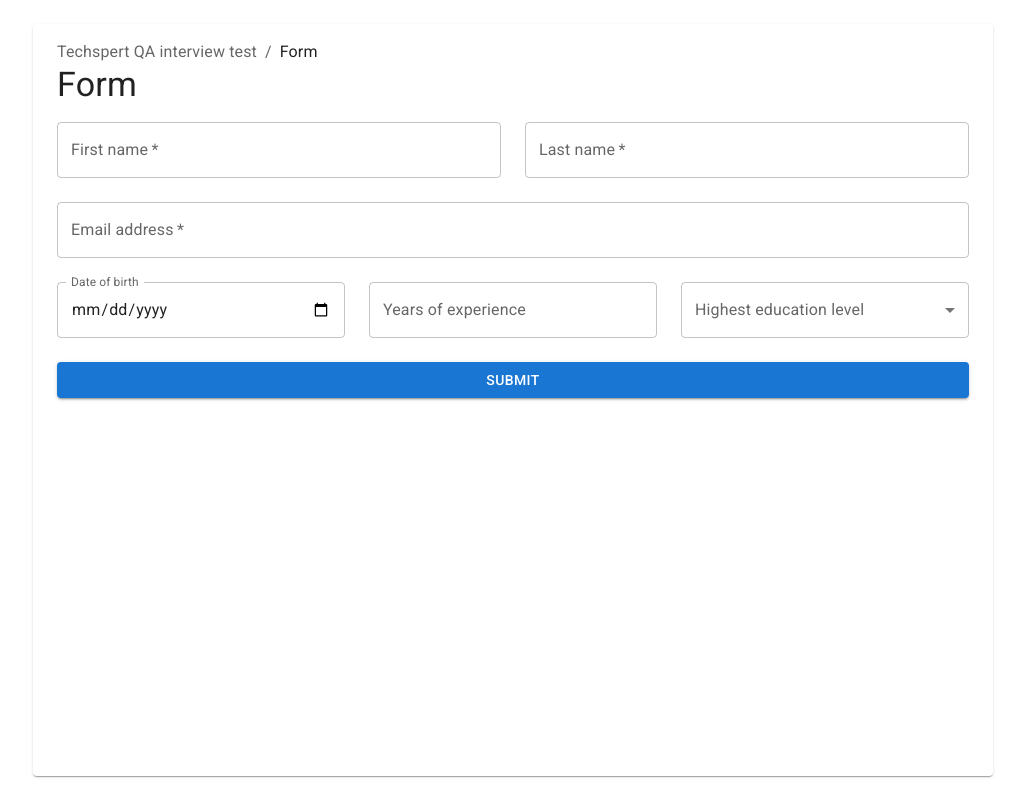
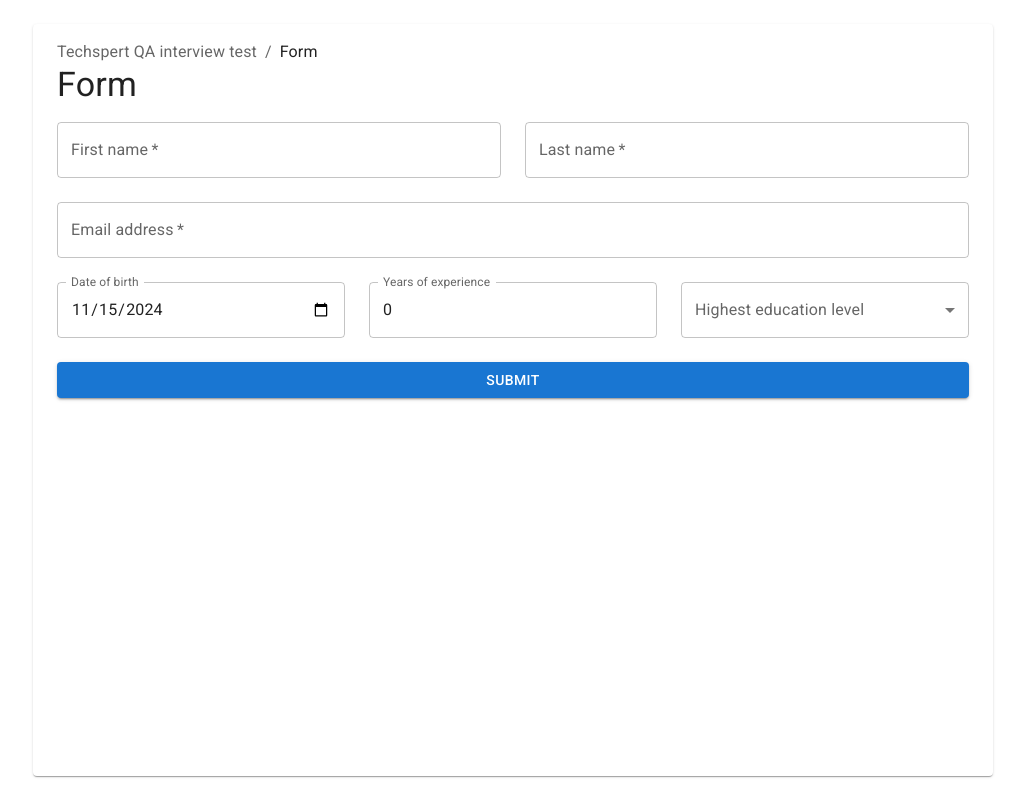
Before and after one commit to techspert-io/txp-qa-interview-test, a Next.js app: page /form in a window 1280 px wide. Shown: the whole page, without its empty margins (127-1152 px from the left). Built offline with nearby package versions, Linux system fonts and the light colour scheme.

Commit message:
form validation

```diff
--- /dev/null
+++ b/src/app/form/form.tsx
@@ -0,0 +1,187 @@
+'use client';
+
+import {
+  Alert,
+  Box,
+  Button,
+  FormControl,
+  InputLabel,
+  MenuItem,
+  Select,
+  TextField,
+  Typography,
+} from '@mui/material';
+import Grid from '@mui/material/Grid2';
+import { useFormik } from 'formik';
+import * as yup from 'yup';
+
+const validationSchema = yup.object({
+  firstName: yup.string().required('First name is required'),
+  lastName: yup.string().required('Last name is required'),
+  emailAddress: yup
+    .string()
+    .email('Please enter a valid email address')
+    .required('Email address is required'),
+  dateOfBirth: yup.date(),
+  yearsOfExperience: yup.number(),
+  educationLevel: yup.string(),
+});
+
+export const Form = () => {
+  const now = new Date();
+
+  const formik = useFormik({
+    initialValues: {
+      firstName: '',
+      lastName: '',
+      emailAddress: '',
+      dateOfBirth: `${now.getFullYear()}-${String(now.getMonth() + 1).padStart(
+        2,
+        '0',
+      )}-${String(now.getDate()).padStart(2, '0')}`,
+      yearsOfExperience: 0,
+      educationLevel: '',
+    },
+    validationSchema,
+    onSubmit: () => {
+      formik.setStatus('submit-success');
+    },
+  });
+
+  return formik.status === 'submit-success' ? (
+    <Box>
+      <Typography>Form submitted successfully</Typography>
+    </Box>
+  ) : (
+    <Box>
+      <form onSubmit={formik.handleSubmit} noValidate>
+        <Grid
+          container
+          spacing={{ xs: 2, md: 3 }}
+          columns={{ xs: 2, sm: 2, md: 12 }}
+          display="flex"
+        >
+          <Grid size={6}>
+            <TextField
+              id="firstName"
+              variant="outlined"
+              label="First name"
+              required={true}
+              sx={{ width: '100%' }}
+              {...formik.getFieldProps('firstName')}
+              onChange={formik.handleChange}
+              onBlur={formik.handleBlur}
+              error={
+                formik.touched.firstName && Boolean(formik.errors.firstName)
+              }
+              helperText={formik.touched.firstName && formik.errors.firstName}
+            />
+          </Grid>
+          <Grid size={6}>
+            <TextField
+              id="lastName"
+              variant="outlined"
+              label="Last name"
+              required={true}
+              sx={{ width: '100%' }}
+              {...formik.getFieldProps('lastName')}
+              onChange={formik.handleChange}
+              onBlur={formik.handleBlur}
+              error={formik.touched.lastName && Boolean(formik.errors.lastName)}
+              helperText={formik.touched.lastName && formik.errors.lastName}
+            />
+          </Grid>
+          <Grid size={12}>
+            <TextField
+              id="emailAddress"
+              variant="outlined"
+              label="Email address"
+              required={true}
+              sx={{ width: '100%' }}
+              {...formik.getFieldProps('emailAddress')}
+              onChange={formik.handleChange}
+              onBlur={formik.handleBlur}
+              error={
+                formik.touched.emailAddress &&
+                Boolean(formik.errors.emailAddress)
+              }
+              helperText={
+                formik.touched.emailAddress && formik.errors.emailAddress
+              }
+            />
+          </Grid>
+          <Grid size={4}>
+            <TextField
+              id="dateOfBirth"
+              variant="outlined"
+              label="Date of birth"
+              type="date"
+              sx={{ width: '100%' }}
+              slotProps={{
+                inputLabel: {
+                  shrink: true,
+                },
+              }}
+              {...formik.getFieldProps('dateOfBirth')}
+              onChange={formik.handleChange}
+              onBlur={formik.handleBlur}
+            />
+          </Grid>
+          <Grid size={4}>
+            <TextField
+              id="yearsOfExperience"
+              variant="outlined"
+              label="Years of experience"
+              type="number"
+              sx={{ width: '100%' }}
+              {...formik.getFieldProps('yearsOfExperience')}
+              onChange={formik.handleChange}
+              onBlur={formik.handleBlur}
+            />
+          </Grid>
+          <Grid size={4}>
+            <FormControl fullWidth>
+              <InputLabel id="form-education-level-label">
+                Highest education level
+              </InputLabel>
+              <Select
+                id="educationLevel"
+                label="Highest education level"
+                labelId="form-education-level-label"
+                sx={{ marginTop: 'auto' }}
+                {...formik.getFieldProps('educationLevel')}
+                onChange={formik.handleChange}
+                onBlur={formik.handleBlur}
+              >
+                <MenuItem value="high-school">
+                  High school or equivalent
+                </MenuItem>
+                <MenuItem value="college">College</MenuItem>
+                <MenuItem value="associate-or-trade">
+                  Associate or Trade qualification
+                </MenuItem>
+                <MenuItem value="bachelors">Bachelor's degree</MenuItem>
+                <MenuItem value="masters">
+                  Masters or other post-graduate degree
+                </MenuItem>
+                <MenuItem value="doctorate">Doctorate</MenuItem>
+              </Select>
+            </FormControl>
+          </Grid>
+          <Grid size={12}>
+            <Button variant="contained" sx={{ width: '100%' }} type="submit">
+              Submit
+            </Button>
+          </Grid>
+          {formik.submitCount > 0 && (
+            <Grid size={12}>
+              <Alert severity="error" sx={{ width: '100%' }}>
+                Review the highlighted errors and try again
+              </Alert>
+            </Grid>
+          )}
+        </Grid>
+      </form>
+    </Box>
+  );
+};
--- a/src/app/form/page.tsx
+++ b/src/app/form/page.tsx
@@ -1,99 +1,13 @@
 import { PageTitleAndNavigation } from '@/libs/react/components/title';
 import { BaseBreadcrumb } from '@/libs/react/router/breadcrumbs';
-import {
-  Button,
-  FormControl,
-  InputLabel,
-  MenuItem,
-  Select,
-  TextField,
-} from '@mui/material';
-import Grid from '@mui/material/Grid2';
+import { Box } from '@mui/material';
+import { Form } from './form';
 
-export default function Form() {
+export default function FormPage() {
   return (
-    <>
+    <Box>
       <PageTitleAndNavigation pageTitle="Form" breadcrumbs={[BaseBreadcrumb]} />
-      <Grid
-        container
-        spacing={{ xs: 2, md: 3 }}
-        columns={{ xs: 2, sm: 2, md: 12 }}
-        display="flex"
-      >
-        <Grid size={6}>
-          <TextField
-            variant="outlined"
-            label="First name"
-            required={true}
-            sx={{ width: '100%' }}
-          />
-        </Grid>
-        <Grid size={6}>
-          <TextField
-            variant="outlined"
-            label="Last name"
-            required={true}
-            sx={{ width: '100%' }}
-          />
-        </Grid>
-        <Grid size={12}>
-          <TextField
-            variant="outlined"
-            label="Email address"
-            required={true}
-            sx={{ width: '100%' }}
-          />
-        </Grid>
-        <Grid size={4}>
-          <TextField
-            variant="outlined"
-            label="Date of birth"
-            type="date"
-            sx={{ width: '100%' }}
-            slotProps={{
-              inputLabel: {
-                shrink: true,
-              },
-            }}
-          />
-        </Grid>
-        <Grid size={4}>
-          <TextField
-            variant="outlined"
-            label="Years of experience"
-            type="number"
-            sx={{ width: '100%' }}
-          />
-        </Grid>
-        <Grid size={4}>
-          <FormControl fullWidth>
-            <InputLabel id="form-education-level-label">
-              Highest education level
-            </InputLabel>
-            <Select
-              label="Highest education level"
-              labelId="form-education-level-label"
-              sx={{ marginTop: 'auto' }}
-            >
-              <MenuItem value="high-school">High school or equivalent</MenuItem>
-              <MenuItem value="college">College</MenuItem>
-              <MenuItem value="associate-or-trade">
-                Associate or Trade qualification
-              </MenuItem>
-              <MenuItem value="bachelors">Bachelor's degree</MenuItem>
-              <MenuItem value="masters">
-                Masters or other post-graduate degree
-              </MenuItem>
-              <MenuItem value="doctorate">Doctorate</MenuItem>
-            </Select>
-          </FormControl>
-        </Grid>
-        <Grid size={12}>
-          <Button variant="contained" sx={{ width: '100%' }}>
-            Submit
-          </Button>
-        </Grid>
-      </Grid>
-    </>
+      <Form />
+    </Box>
   );
 }
```
